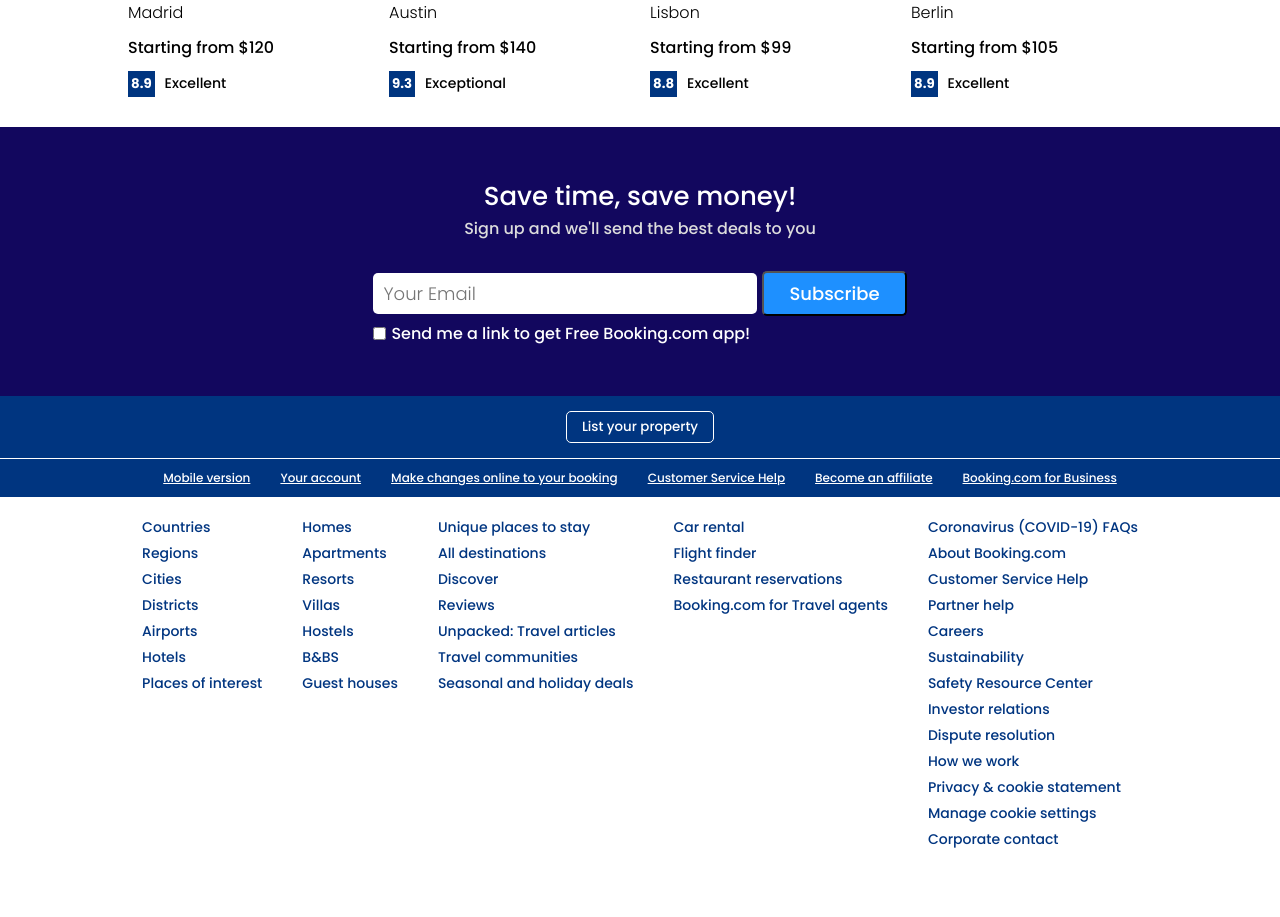
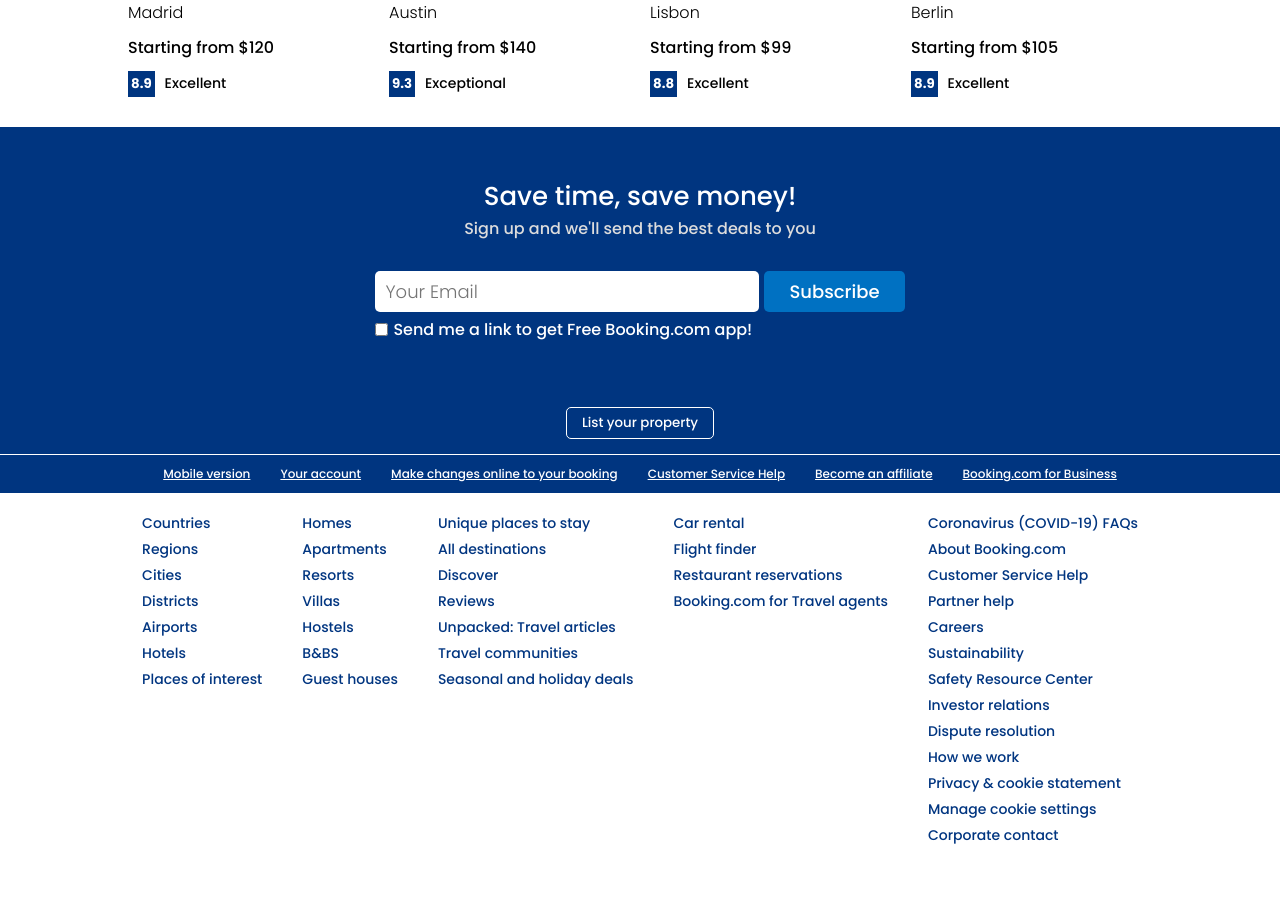
Before and after one commit to Priyatham-Reddy7/booking-app, a React (Vite) app: page / in a window 1280 px wide. Shown: the part 1280-2197 px from the top of the page. Built offline with nearby package versions, Linux system fonts and the light colour scheme; the HTML template or start-up script is replaced by a standard one.

Commit message:
Update hexcodes

```diff
--- a/src/components/mailList/mailList.css
+++ b/src/components/mailList/mailList.css
@@ -1,5 +1,5 @@
 .mail{
-    background-color: rgb(18, 7, 94);
+    background-color: #003580;
     color: #fff;
     width: 100%;
     padding: 50px 0px;
@@ -35,12 +35,14 @@
 
 .mailInputContainer>button{
     padding: 7px 25px;
-    background-color:dodgerblue;
+    background-color:#0071c2;
     color: #fff;
     font-size: 18px;
     font-weight: 500;
     border-radius: 5px;
     cursor: pointer;
+    outline: none;
+    border: none;
 }
 
 .mailCheckbox{
```
